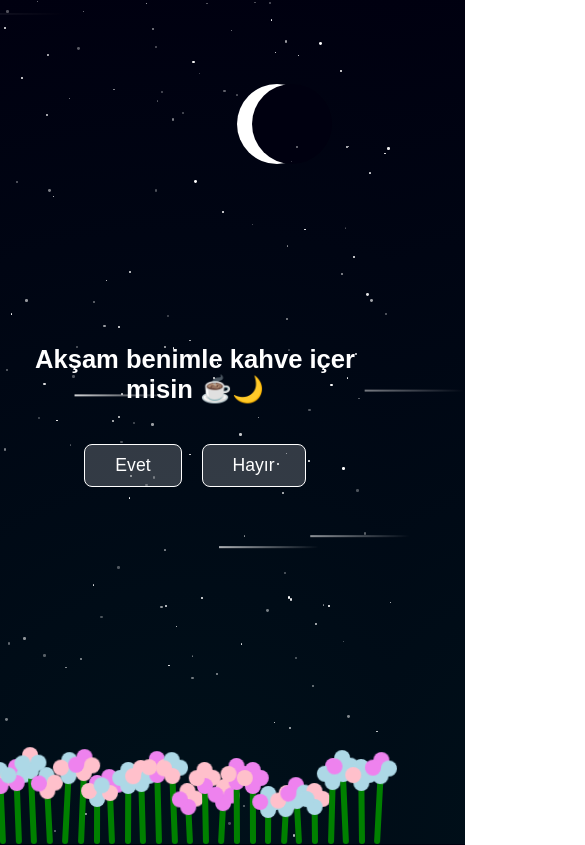
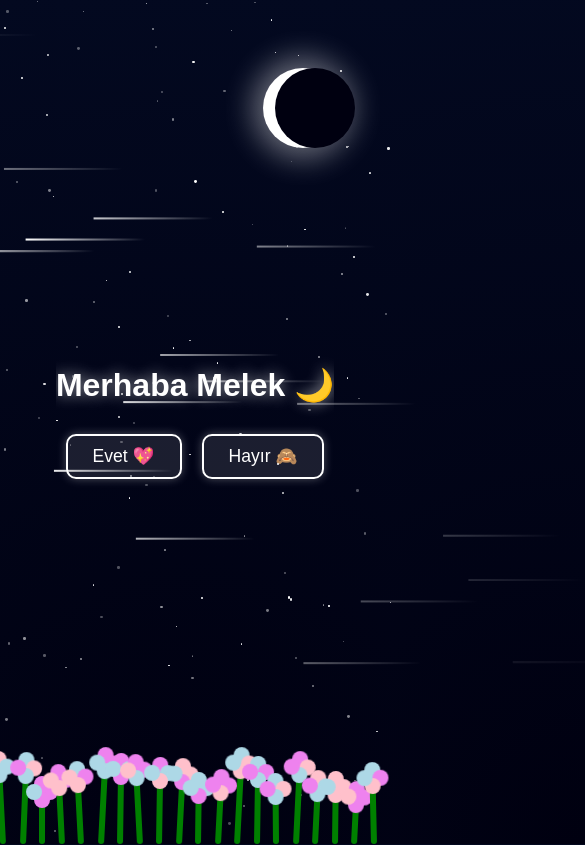
Before and after one commit to Colandorc/dateteklif, a plain HTML site: page index.html in a window 390 px wide. Shown: the top 845 px of the page, 585 px wide, since content can reach past the window. Drawn offline with Linux system fonts and the light colour scheme.

Commit message:
Update index.html

```diff
--- a/index.html
+++ b/index.html
@@ -3,64 +3,106 @@
 <head>
 <meta charset="UTF-8">
 <meta name="viewport" content="width=device-width, initial-scale=1.0">
-<title>Kahve Teklifi</title>
+<title>Merhaba Melek 🌙</title>
 <style>
   html, body {
     margin: 0;
     padding: 0;
     overflow: hidden;
     height: 100%;
-    background: radial-gradient(circle at bottom, #00111a 0%, #000010 100%);
-    font-family: 'Poppins', sans-serif;
+    background: radial-gradient(circle at bottom, #000010 0%, #030920 100%);
+    font-family: "Poppins", sans-serif;
     color: white;
     display: flex;
+    flex-direction: column;
+    align-items: center;
     justify-content: center;
-    align-items: center;
-    flex-direction: column;
   }
 
   h1 {
-    font-size: 1.6rem;
-    margin-bottom: 40px;
-    text-align: center;
+    font-size: 2rem;
+    margin-bottom: 30px;
     animation: fadeIn 2s ease-in-out;
+    text-shadow: 0 0 15px rgba(255,255,255,0.6);
   }
 
   @keyframes fadeIn {
-    from { opacity: 0; transform: translateY(-10px); }
+    from { opacity: 0; transform: translateY(-15px); }
     to { opacity: 1; transform: translateY(0); }
   }
 
   .buttons {
     display: flex;
     gap: 20px;
-    position: relative;
   }
 
   button {
-    background: rgba(255,255,255,0.2);
-    border: 1px solid white;
+    background: rgba(255,255,255,0.1);
+    border: 2px solid white;
     color: white;
-    padding: 10px 30px;
-    border-radius: 8px;
+    padding: 10px 25px;
+    border-radius: 10px;
     font-size: 1.1rem;
     cursor: pointer;
     transition: all 0.3s ease;
+    box-shadow: 0 0 10px rgba(255,255,255,0.3);
   }
 
   button:hover {
-    background: rgba(255,255,255,0.4);
+    background: rgba(255,255,255,0.3);
+    transform: scale(1.1);
   }
 
+  #evet { transition: transform 2s ease; }
+
   .moon {
-    position: absolute;
-    top: 10%;
-    right: 15%;
+    position: fixed;
+    top: 8%;
+    right: 12%;
     width: 80px;
     height: 80px;
     border-radius: 50%;
-    box-shadow: -15px 0 0 0 #fff;
-    background: #000010;
+    background: #fff;
+    box-shadow: 0 0 30px 10px rgba(255,255,255,0.4);
+  }
+
+  .moon::after {
+    content: '';
+    position: absolute;
+    top: 0;
+    left: 12px;
+    width: 100%;
+    height: 100%;
+    border-radius: 50%;
+    background: radial-gradient(circle at 30% 30%, #000010 0%, #000010 70%);
+  }
+
+  .star {
+    position: absolute;
+    background: white;
+    border-radius: 50%;
+    opacity: 0.8;
+    animation: twinkle 3s infinite ease-in-out;
+  }
+
+  @keyframes twinkle {
+    0%,100%{opacity:0.3;}
+    50%{opacity:1;}
+  }
+
+  .shooting-star {
+    position: absolute;
+    width: 120px;
+    height: 2px;
+    background: linear-gradient(90deg, white, transparent);
+    opacity: 0.7;
+    animation: shoot 3.5s linear forwards;
+  }
+
+  @keyframes shoot {
+    0% { transform: translateX(-150px) translateY(0); opacity: 0; }
+    20% { opacity: 1; }
+    100% { transform: translateX(120vw) translateY(40vh); opacity: 0; }
   }
 
   .flower {
@@ -89,65 +131,29 @@
     100% { transform: rotate(3deg); }
   }
 
-  .star {
-    position: absolute;
-    background: white;
-    border-radius: 50%;
-    opacity: 0.8;
-    animation: twinkle 3s infinite ease-in-out;
-  }
-
-  @keyframes twinkle {
-    0%,100%{opacity:0.3;}
-    50%{opacity:1;}
-  }
-
-  .shooting-star {
-    position: absolute;
-    width: 100px;
-    height: 2px;
-    background: linear-gradient(90deg, white, transparent);
-    opacity: 0.7;
-    animation: shoot 6s linear infinite;
-  }
-
-  @keyframes shoot {
-    0% { transform: translateX(-200px) translateY(0); opacity: 0; }
-    20% { opacity: 1; }
-    100% { transform: translateX(120vw) translateY(40vh); opacity: 0; }
-  }
-
   #message {
-    margin-top: 30px;
+    margin-top: 20px;
     font-size: 1.2rem;
     opacity: 0;
     transition: opacity 1s;
-  }
-
-  canvas {
-    position: fixed;
-    top: 0;
-    left: 0;
-    pointer-events: none;
   }
 </style>
 </head>
 <body>
 
-<h1>Akşam benimle kahve içer misin ☕🌙</h1>
+<h1>Merhaba Melek 🌙</h1>
 
 <div class="buttons">
-  <button id="evet">Evet</button>
-  <button id="hayir">Hayır</button>
+  <button id="evet">Evet 💖</button>
+  <button id="hayir">Hayır 🙈</button>
 </div>
 
 <div id="message"></div>
 <div class="moon"></div>
-<canvas id="fireworks"></canvas>
 
 <script>
   // yıldızlar
-  for (let i = 0; i < 150; i++) {
+  for (let i = 0; i < 120; i++) {
     const star = document.createElement("div");
     star.classList.add("star");
     const size = Math.random() * 2 + 1 + "px";
@@ -159,22 +165,21 @@
     document.body.appendChild(star);
   }
 
-  // kayan yıldızlar
+  // saniyede 5-6 kayan yıldız
   setInterval(() => {
     const s = document.createElement("div");
     s.classList.add("shooting-star");
     s.style.top = Math.random() * window.innerHeight * 0.5 + "px";
-    s.style.left = Math.random() * window.innerWidth * 0.5 + "px";
-    s.style.animationDuration = (4 + Math.random() * 3) + "s";
+    s.style.left = Math.random() * window.innerWidth * 0.3 + "px";
     document.body.appendChild(s);
-    setTimeout(() => s.remove(), 7000);
-  }, 1000);
+    setTimeout(() => s.remove(), 4000);
+  }, 200);
 
-  // çiçekler kodla oluşturuluyor
-  for (let i = 0; i < 25; i++) {
+  // çiçekler
+  for (let i = 0; i < 20; i++) {
     const flower = document.createElement("div");
     flower.classList.add("flower");
-    flower.style.left = i * 4 + "%";
+    flower.style.left = i * 5 + "%";
     flower.style.height = 40 + Math.random() * 40 + "px";
     flower.style.bottom = "0";
     flower.style.animationDelay = Math.random() * 5 + "s";
@@ -182,11 +187,10 @@
     for (let j = 0; j < 4; j++) {
       const petal = document.createElement("div");
       petal.classList.add("petal");
-      petal.style.background = ["pink", "lightblue", "violet"][Math.floor(Math.random() * 3)];
+      petal.style.background = ["pink", "violet", "lightblue"][Math.floor(Math.random() * 3)];
       petal.style.transform = `rotate(${j * 90}deg) translateY(-8px)`;
       flower.appendChild(petal);
     }
-
     document.body.appendChild(flower);
   }
 
@@ -202,46 +206,10 @@
   });
 
   evet.addEventListener("click", () => {
+    evet.style.transform = "scale(1.6)";
     msg.innerText = "Harika! 🌟";
     msg.style.opacity = 1;
-    startFireworks();
   });
-
-  // Havai fişek efekti
-  const canvas = document.getElementById("fireworks");
-  const ctx = canvas.getContext("2d");
-  canvas.width = window.innerWidth;
-  canvas.height = window.innerHeight;
-
-  function startFireworks() {
-    const particles = [];
-    for (let i = 0; i < 80; i++) {
-      particles.push({
-        x: window.innerWidth/2,
-        y: window.innerHeight/2,
-        angle: Math.random()*2*Math.PI,
-        speed: Math.random()*6+2,
-        radius: Math.random()*2+1,
-        life: 100
-      });
-    }
-
-    function animate() {
-      ctx.fillStyle = "rgba(0,0,0,0.2)";
-      ctx.fillRect(0,0,canvas.width,canvas.height);
-      particles.forEach(p => {
-        p.x += Math.cos(p.angle)*p.speed;
-        p.y += Math.sin(p.angle)*p.speed;
-        p.life--;
-        ctx.beginPath();
-        ctx.arc(p.x,p.y,p.radius,0,Math.PI*2);
-        ctx.fillStyle = `hsl(${Math.random()*360},100%,60%)`;
-        ctx.fill();
-      });
-      requestAnimationFrame(animate);
-    }
-    animate();
-  }
 </script>
 
 </body>
```
